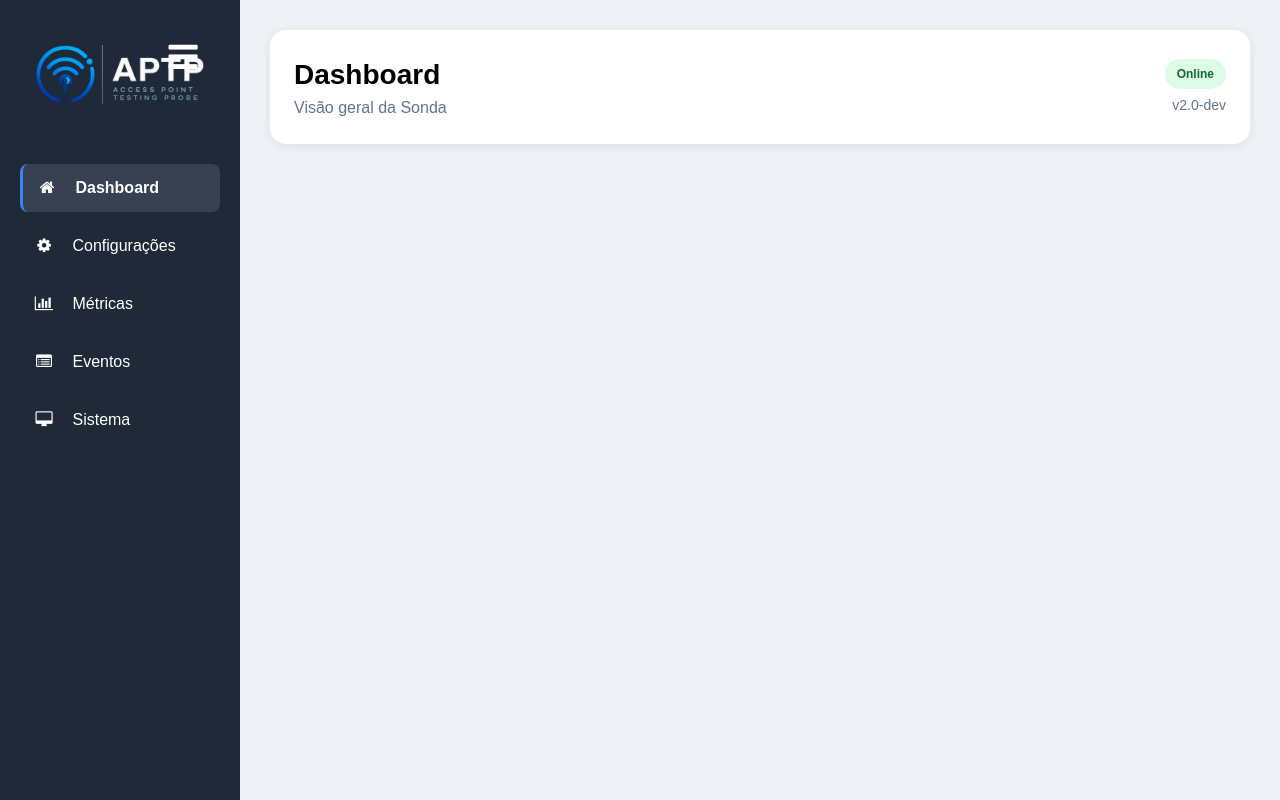
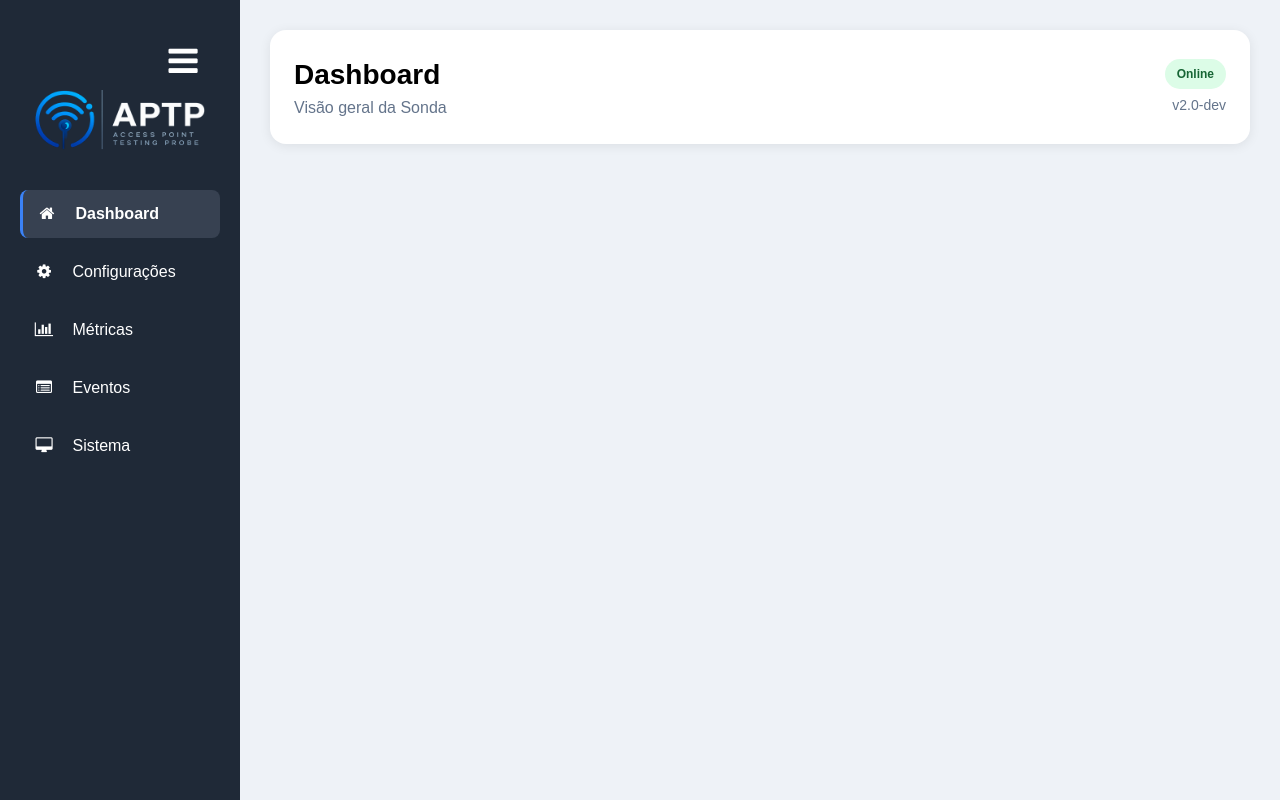
Before and after one commit to carloshorajr/sonda, a Flask app: page / in a window 1280 px wide. Run offline with Flask 3, Linux system fonts and the light colour scheme; style sheets or scripts are compiled from the project's sources.

Commit message:
migrate sidebar header

```diff
--- a/frontend/static/css/layout.css
+++ b/frontend/static/css/layout.css
@@ -19,30 +19,31 @@ body{
 .sidebar-header{
     position:relative;
     display:flex;
+    flex-direction:column;
     align-items:center;
-    justify-content:center;
-    height:110px;
+    justify-content:flex-start;
     padding:16px;
+    min-height:110px;
+    margin-bottom:24px;
 }
 
 .sidebar-toggle{
-    position:absolute;
-    top:16px;
-    right:16px;
-    width:36px;
-    height:36px;
+    align-self:flex-end;
+    width:42px;
+    height:42px;
     border:none;
     background:transparent;
     color:#fff;
-    font-size:28px;
+    font-size:34px;
     cursor:pointer;
-    z-index:20;
+    padding:0;
+    margin-bottom:12px;
 }
 
 .sidebar-brand{
     display:flex;
+    justify-content:center;
     align-items:center;
-    justify-content:center;
     width:100%;
 }
 
@@ -50,5 +51,17 @@ body{
     display:block;
     width:170px;
     height:auto;
-    max-width:100%;
+    max-width:170px;
 }
+
+.sidebar.collapsed .sidebar-header{
+    padding:16px 0;
+}
+
+.sidebar.collapsed .sidebar-brand{
+    justify-content:center;
+}
+
+.sidebar.collapsed .sidebar-logo{
+    width:48px;
+}
--- a/frontend/static/css/legacy.css
+++ b/frontend/static/css/legacy.css
@@ -52,14 +52,14 @@
     padding:20px 0;
 }
 
-.sidebar.collapsed .logo-window{
+/* .sidebar.collapsed .logo-window{
     width:60px;
 }
 
 .sidebar.collapsed .sidebar-header{
     position:relative;
     height:82px;
-}
+} */
 
 .sidebar.collapsed .label{
     display:none;
@@ -72,7 +72,7 @@
     padding:12px 0;
 }
 
-.sidebar-header{
+/* .sidebar-header{
     display:flex;
     flex-direction:column;
     align-items:flex-start;
@@ -110,7 +110,7 @@
     cursor:pointer;
     font-size:34px;
     padding:0;
-}
+} */
 
 *{
     margin:0;
@@ -132,12 +132,12 @@ body{
     margin-right:0;
 }
 
-.logo-image{
+/* .logo-image{
     display:block;
     width:170px;
     height:auto;
     flex-shrink:0;
-}
+} */
 
 .menu{
     display:flex;
```
